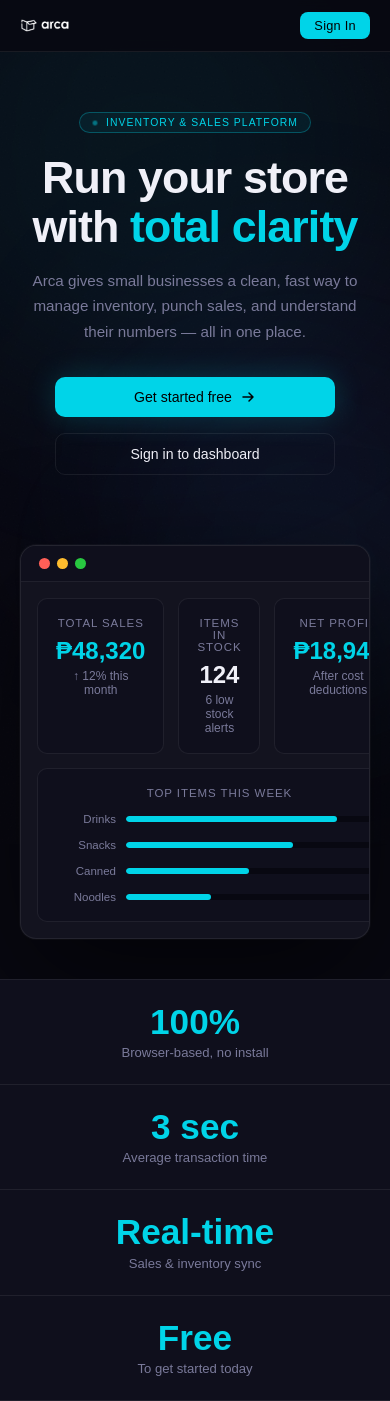
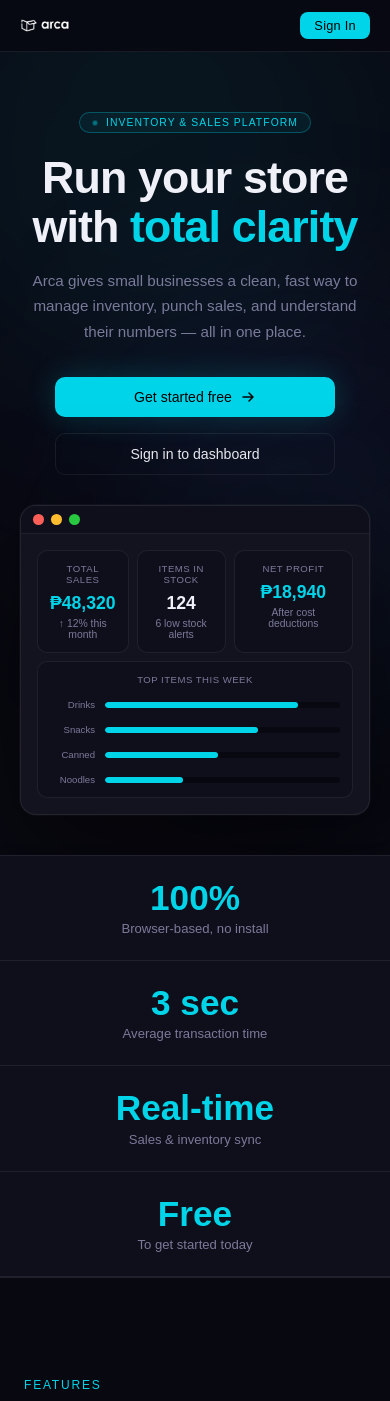
Before and after one commit to Mushroomkon/arca-online, a PHP site: page /client/index.php in a window 390 px wide. Shown: the top 1401 px of the page. Run offline with PHP 8.4, Linux system fonts and the light colour scheme.

Commit message:
landing page

```diff
--- a/client/index.php
+++ b/client/index.php
@@ -276,6 +276,60 @@
         .mock-bar-track { flex: 1; height: 6px; background: var(--bg); border-radius: 99px; overflow: hidden; }
         .mock-bar-fill { height: 100%; border-radius: 99px; background: var(--cyan); }
 
+        /* ─── Hero Mockup Mobile Adjustments ─── */
+@media (max-width: 430px) {
+    .hero-mockup {
+        margin-top: 30px;
+        width: 100%;
+    }
+
+    .mockup-body {
+        grid-template-columns: 1fr;
+        padding: 12px; /* Tighter padding for small screens */
+        gap: 8px;
+    }
+
+    .mock-card {
+        padding: 12px;
+    }
+
+    /* Primary values (e.g., "$1,200") */
+    .mock-card-value {
+        font-size: 1.1rem; /* Dropped from 1.2rem */
+    }
+
+    /* Small labels (e.g., "TOTAL REVENUE") */
+    .mock-card-label {
+        font-size: 0.6rem; /* Dropped from 0.72rem */
+        letter-spacing: 0.05em;
+    }
+
+    /* Subtext (e.g., "+12% from last month") */
+    .mock-card-sub {
+        font-size: 0.65rem; /* Dropped from 0.75rem */
+    }
+
+    /* Bar chart labels */
+    .mock-bar-label {
+        width: 45px;
+        font-size: 0.6rem; /* Scaled down to match labels */
+    }
+
+    /* Header text if applicable */
+    .logo-name {
+        font-size: 1.1rem;
+    }
+
+    /* Navigation links */
+    header nav a {
+        font-size: 0.75rem;
+    }
+
+    .mockup-bar {
+        padding: 8px 12px;
+    }
+}
+
         /* ── STATS STRIP ── */
         .stats-strip {
             position: relative;
@@ -307,6 +361,7 @@
         }
 
         .stat-label { font-size: 0.82rem; color: var(--muted); margin-top: 6px; }
+
 
         /* ── FEATURES ── */
         .section {
```
